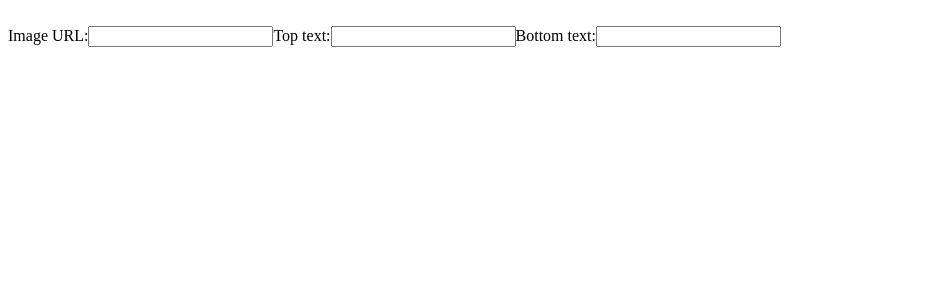
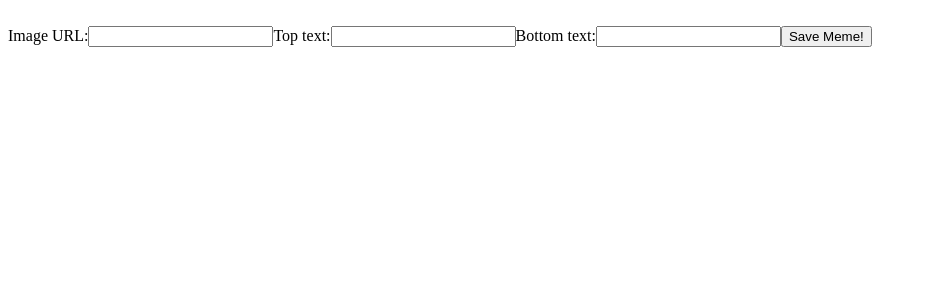
Before and after one commit to Mal23/memeify, a React app: page / in a window 1280 px wide. Shown: the top 300 px of the page, without its empty margins (0-927 px from the left). Built offline with nearby package versions, Linux system fonts and the light colour scheme.

Commit message:
added submit button, and function to save meme to db

```diff
--- a/src/containers/Meme.js
+++ b/src/containers/Meme.js
@@ -2,6 +2,7 @@ import React, { PureComponent } from 'react';
 import MemeDisplay from '../components/MemeDisplay';
 import TextSelector from '../components/TextSelector';
 import ImageSelector from '../components/ImageSelector';
+import { postMeme } from '../services/memeApi';
 
 export default class Meme extends PureComponent {
   state={
@@ -14,6 +15,11 @@ export default class Meme extends PureComponent {
     this.setState({ [target.name] : target.value });
   }
 
+  saveMemeToDb = event => {
+    event.preventDefault();
+    postMeme(this.state);
+  }
+
   render() {
     const { topText, bottomText, image } = this.state;
 
@@ -22,6 +28,7 @@ export default class Meme extends PureComponent {
       <MemeDisplay topText={topText} bottomText={bottomText} image={image} handleChange={this.handleChange}/>
       <ImageSelector image={image} handleChange={this.handleChange}/>
       <TextSelector topText={topText} bottomText={bottomText} handleChange={this.handleChange}/>
+      <button onClick={this.saveMemeToDb}>Save Meme!</button>
       </>
     );
   }
```
